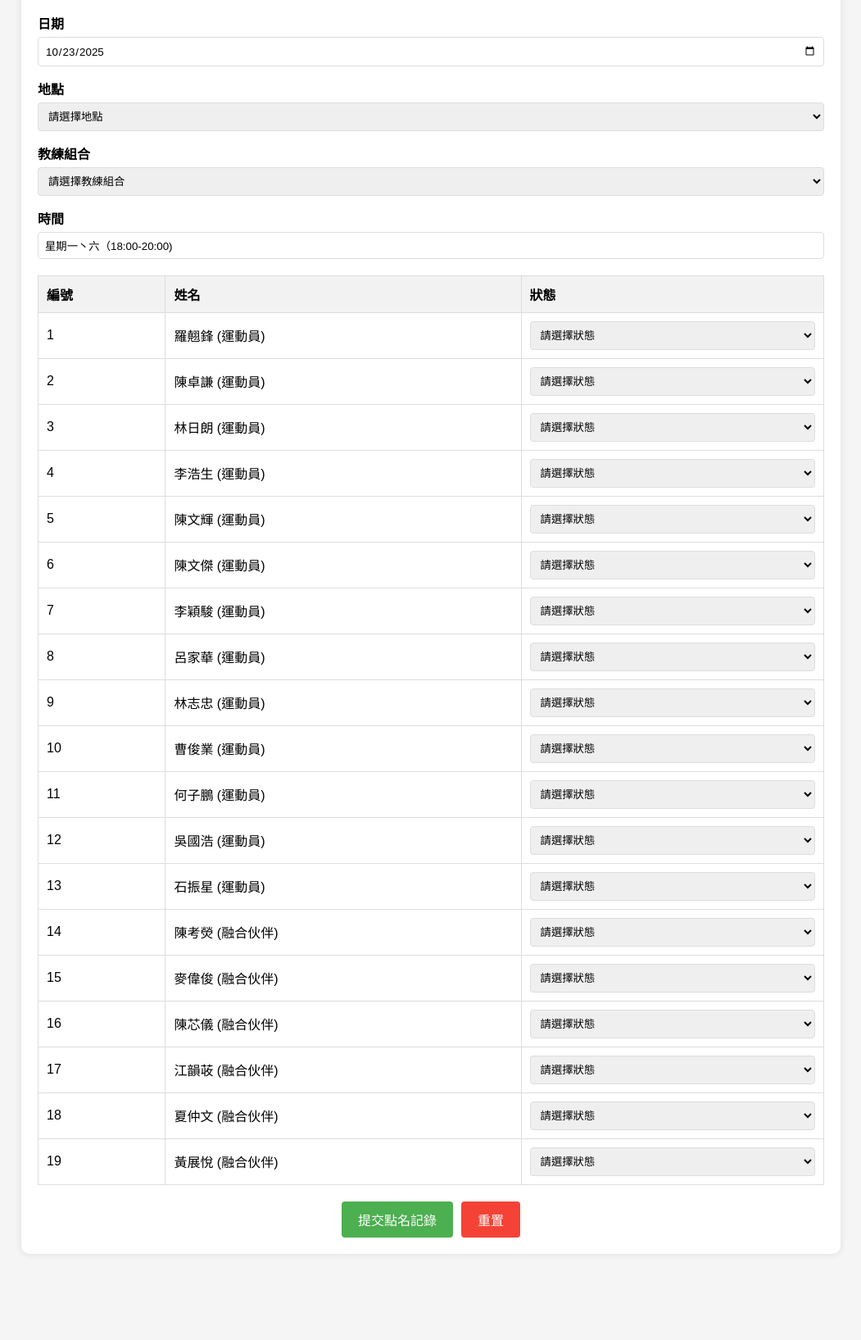
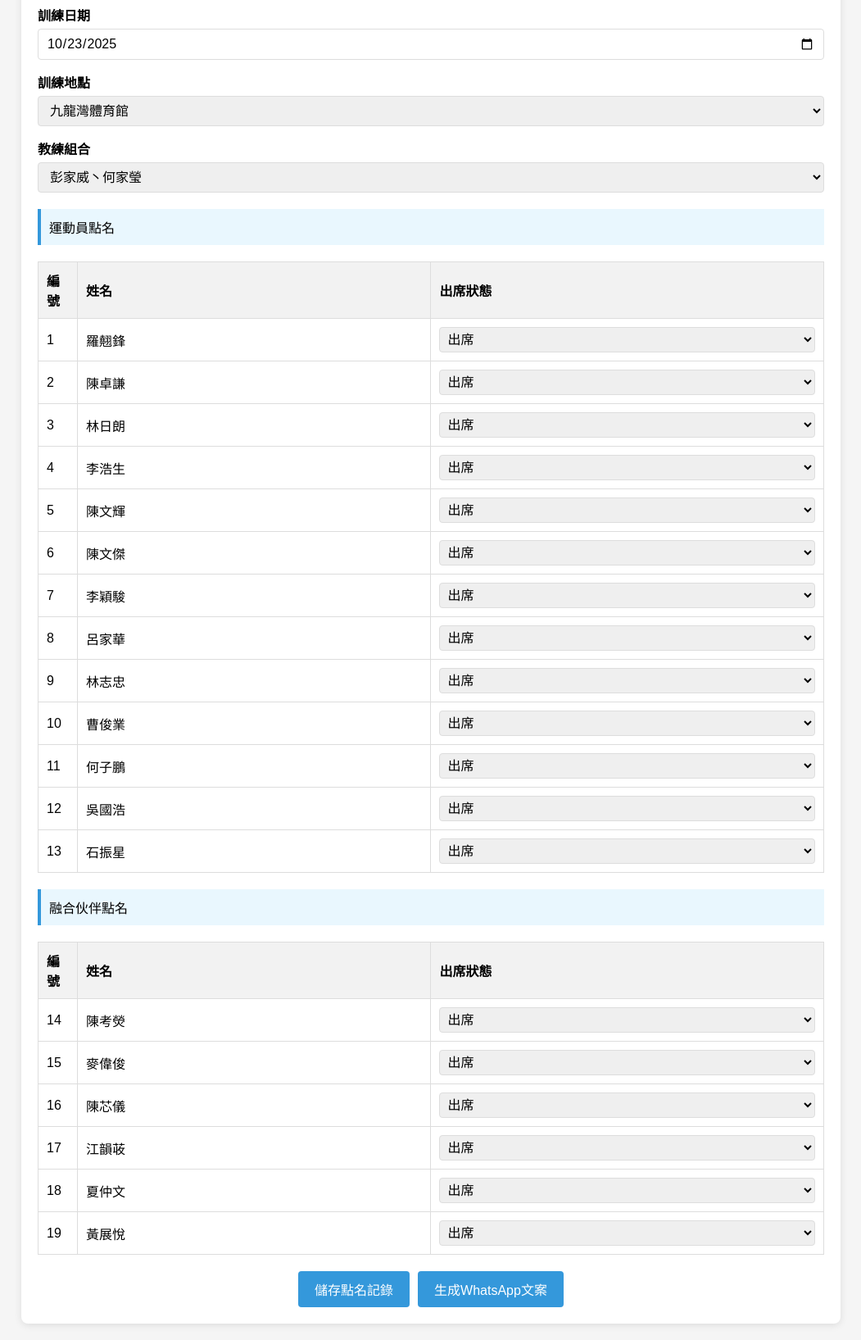
Before and after one commit to sing-netizen/Floorball-Roll-call-sheet_02, a plain HTML site: page index.html in a window 1280 px wide. Shown: the part 121-1756 px from the top of the page at 82% size, without its empty margins (114-1165 px from the left). Before the commit the page ends 1671 px from the top, so only its background shows below. Drawn offline with Linux system fonts and the light colour scheme.

Commit message:
FLB-25-B06(04

```diff
--- a/index.html
+++ b/index.html
@@ -1,5 +1,5 @@
 <!DOCTYPE html>
-<html lang="zh-TW">
+<html lang="zh-Hant">
 <head>
     <meta charset="UTF-8">
     <meta name="viewport" content="width=device-width, initial-scale=1.0">
@@ -7,25 +7,25 @@
     <style>
         * {
             box-sizing: border-box;
-            font-family: "Microsoft JhengHei", "微軟正黑體", sans-serif;
+            font-family: "Microsoft JhengHei", Arial, sans-serif;
         }
         body {
-            background-color: #f5f5f5;
             margin: 0;
             padding: 20px;
+            background-color: #f5f5f5;
         }
         .container {
             max-width: 1000px;
             margin: 0 auto;
             background-color: white;
             padding: 20px;
-            border-radius: 10px;
-            box-shadow: 0 0 10px rgba(0,0,0,0.1);
+            border-radius: 8px;
+            box-shadow: 0 2px 10px rgba(0,0,0,0.1);
         }
         h1 {
             text-align: center;
             color: #2c3e50;
-            margin-bottom: 30px;
+            margin-bottom: 20px;
         }
         .form-group {
             margin-bottom: 15px;
@@ -37,9 +37,10 @@
         }
         select, input {
             width: 100%;
-            padding: 8px;
+            padding: 8px 10px;
             border: 1px solid #ddd;
             border-radius: 4px;
+            font-size: 16px;
         }
         table {
             width: 100%;
@@ -53,33 +54,46 @@
         }
         th {
             background-color: #f2f2f2;
+            font-weight: bold;
         }
-        .action-buttons {
+        .status-select {
+            width: 100%;
+            padding: 5px;
+            border: 1px solid #ddd;
+            border-radius: 4px;
+        }
+        .button-group {
+            margin-top: 20px;
             display: flex;
+            gap: 10px;
             justify-content: center;
-            margin-top: 20px;
-            gap: 10px;
         }
         button {
             padding: 10px 20px;
+            background-color: #3498db;
+            color: white;
             border: none;
             border-radius: 4px;
             cursor: pointer;
             font-size: 16px;
         }
-        #submitBtn {
-            background-color: #4CAF50;
-            color: white;
+        button:hover {
+            background-color: #2980b9;
         }
-        #resetBtn {
-            background-color: #f44336;
-            color: white;
+        .whatsapp-output {
+            margin-top: 20px;
+            padding: 15px;
+            background-color: #f9f9f9;
+            border: 1px solid #ddd;
+            border-radius: 4px;
+            white-space: pre-line;
+            font-family: monospace;
         }
-        .attendance-summary {
+        .section-title {
+            background-color: #e9f7fe;
+            padding: 10px;
             margin-top: 20px;
-            padding: 10px;
-            background-color: #f9f9f9;
-            border-radius: 4px;
+            border-left: 4px solid #3498db;
         }
     </style>
 </head>
@@ -87,16 +101,14 @@
     <div class="container">
         <h1>軟式曲棍球技術改良訓練班點名系統</h1>
 
-        <form id="attendanceForm">
         <div class="form-group">
-                <label for="date">日期</label>
-                <input type="date" id="date" name="date" required>
+            <label for="trainingDate">訓練日期</label>
+            <input type="date" id="trainingDate">
         </div>
 
         <div class="form-group">
-                <label for="location">地點</label>
-                <select id="location" name="location" required>
-                    <option value="">請選擇地點</option>
+            <label for="location">訓練地點</label>
+            <select id="location">
                 <option value="九龍灣體育館">九龍灣體育館</option>
                 <option value="紅磡市政大廈體育館">紅磡市政大廈體育館</option>
                 <option value="九龍灣運動場">九龍灣運動場</option>
@@ -104,9 +116,8 @@
         </div>
 
         <div class="form-group">
-                <label for="coach">教練組合</label>
-                <select id="coach" name="coach" required>
-                    <option value="">請選擇教練組合</option>
+            <label for="coachGroup">教練組合</label>
+            <select id="coachGroup">
                 <option value="彭家威丶何家瑩">彭家威丶何家瑩</option>
                 <option value="何昌恆丶何家瑩">何昌恆丶何家瑩</option>
                 <option value="彭家威">彭家威</option>
@@ -115,58 +126,55 @@
             </select>
         </div>
 
-            <div class="form-group">
-                <label>時間</label>
-                <input type="text" value="星期一丶六（18:00-20:00)" readonly>
-            </div>
-
-            <table>
+        <div class="section-title">運動員點名</div>
+        <table id="athletesTable">
             <thead>
                 <tr>
-                        <th>編號</th>
-                        <th>姓名</th>
-                        <th>狀態</th>
+                    <th width="5%">編號</th>
+                    <th width="45%">姓名</th>
+                    <th width="50%">出席狀態</th>
                 </tr>
             </thead>
-                <tbody id="attendanceTable">
+            <tbody id="athletesList">
                 <!-- 運動員列表將由JavaScript生成 -->
             </tbody>
         </table>
 
-            <div class="action-buttons">
-                <button type="button" id="submitBtn">提交點名記錄</button>
-                <button type="button" id="resetBtn">重置</button>
+        <div class="section-title">融合伙伴點名</div>
+        <table id="partnersTable">
+            <thead>
+                <tr>
+                    <th width="5%">編號</th>
+                    <th width="45%">姓名</th>
+                    <th width="50%">出席狀態</th>
+                </tr>
+            </thead>
+            <tbody id="partnersList">
+                <!-- 融合伙伴列表將由JavaScript生成 -->
+            </tbody>
+        </table>
+
+        <div class="button-group">
+            <button id="saveBtn">儲存點名記錄</button>
+            <button id="generateWhatsAppBtn">生成WhatsApp文案</button>
         </div>
-        </form>
 
-        <div class="attendance-summary" id="summary" style="display:none;">
-            <h3>點名摘要</h3>
-            <div id="summaryContent"></div>
+        <div class="whatsapp-output" id="whatsappOutput" style="display:none;">
+            <!-- WhatsApp文案將在這裡顯示 -->
         </div>
     </div>
 
     <script>
-        // 運動員和融合伙伴名單
-        const participants = [
-            { id: 1, name: "羅翹鋒", type: "運動員" },
-            { id: 2, name: "陳卓謙", type: "運動員" },
-            { id: 3, name: "林日朗", type: "運動員" },
-            { id: 4, name: "李浩生", type: "運動員" },
-            { id: 5, name: "陳文輝", type: "運動員" },
-            { id: 6, name: "陳文傑", type: "運動員" },
-            { id: 7, name: "李穎駿", type: "運動員" },
-            { id: 8, name: "呂家華", type: "運動員" },
-            { id: 9, name: "林志忠", type: "運動員" },
-            { id: 10, name: "曹俊業", type: "運動員" },
-            { id: 11, name: "何子鵬", type: "運動員" },
-            { id: 12, name: "吳國浩", type: "運動員" },
-            { id: 13, name: "石振星", type: "運動員" },
-            { id: 14, name: "陳考熒", type: "融合伙伴" },
-            { id: 15, name: "麥偉俊", type: "融合伙伴" },
-            { id: 16, name: "陳芯儀", type: "融合伙伴" },
-            { id: 17, name: "江韻荍", type: "融合伙伴" },
-            { id: 18, name: "夏仲文", type: "融合伙伴" },
-            { id: 19, name: "黃展悅", type: "融合伙伴" }
+        // 運動員名單
+        const athletes = [
+            "羅翹鋒", "陳卓謙", "林日朗", "李浩生", "陳文輝",
+            "陳文傑", "李穎駿", "呂家華", "林志忠", "曹俊業",
+            "何子鵬", "吳國浩", "石振星"
+        ];
+
+        // 融合伙伴名單
+        const partners = [
+            "陳考熒", "麥偉俊", "陳芯儀", "江韻荍", "夏仲文", "黃展悅"
         ];
 
         // 狀態選項
@@ -179,136 +187,116 @@
             { value: "C", text: "出外比賽" }
         ];
 
-        // 初始化表格
-        function initializeTable() {
-            const tableBody = document.getElementById("attendanceTable");
-            tableBody.innerHTML = "";
+        // 初始化頁面
+        document.addEventListener('DOMContentLoaded', function() {
+            // 設置默認日期為今天
+            const today = new Date();
+            const formattedDate = today.toISOString().split('T')[0];
+            document.getElementById('trainingDate').value = formattedDate;
 
-            participants.forEach(participant => {
-                const row = document.createElement("tr");
-
-                // 編號
-                const idCell = document.createElement("td");
-                idCell.textContent = participant.id;
-                row.appendChild(idCell);
-
-                // 姓名
-                const nameCell = document.createElement("td");
-                nameCell.textContent = `${participant.name} (${participant.type})`;
-                row.appendChild(nameCell);
-
-                // 狀態下拉選單
-                const statusCell = document.createElement("td");
-                const select = document.createElement("select");
-                select.name = `status_${participant.id}`;
-                select.required = true;
-
-                // 添加預設選項
-                const defaultOption = document.createElement("option");
-                defaultOption.value = "";
-                defaultOption.textContent = "請選擇狀態";
-                defaultOption.disabled = true;
-                defaultOption.selected = true;
-                select.appendChild(defaultOption);
-
-                // 添加狀態選項
-                statusOptions.forEach(option => {
-                    const optionElement = document.createElement("option");
-                    optionElement.value = option.value;
-                    optionElement.textContent = option.text;
-                    select.appendChild(optionElement);
+            // 生成運動員表格
+            const athletesList = document.getElementById('athletesList');
+            athletes.forEach((name, index) => {
+                const row = document.createElement('tr');
+                row.innerHTML = `
+                    <td>${index + 1}</td>
+                    <td>${name}</td>
+                    <td>
+                        <select class="status-select" data-type="athlete" data-id="${index}">
+                            ${statusOptions.map(option =>
+                                `<option value="${option.value}">${option.text}</option>`
+                            ).join('')}
+                        </select>
+                    </td>
+                `;
+                athletesList.appendChild(row);
             });
 
-                statusCell.appendChild(select);
-                row.appendChild(statusCell);
-
-                tableBody.appendChild(row);
-            });
-        }
-
-        // 生成摘要
-        function generateSummary() {
-            const date = document.getElementById("date").value;
-            const location = document.getElementById("location").value;
-            const coach = document.getElementById("coach").value;
-
-            let summaryHTML = `
-                <p><strong>課程名稱：</strong>軟式曲棍球技術改良訓練班</p>
-                <p><strong>日期：</strong>${date}</p>
-                <p><strong>時間：</strong>星期一丶六（18:00-20:00)</p>
-                <p><strong>地點：</strong>${location}</p>
-                <p><strong>教練組合：</strong>${coach}</p>
-                <p><strong>點名記錄：</strong></p>
-                <ul>
+            // 生成融合伙伴表格
+            const partnersList = document.getElementById('partnersList');
+            partners.forEach((name, index) => {
+                const row = document.createElement('tr');
+                row.innerHTML = `
+                    <td>${index + 14}</td>
+                    <td>${name}</td>
+                    <td>
+                        <select class="status-select" data-type="partner" data-id="${index}">
+                            ${statusOptions.map(option =>
+                                `<option value="${option.value}">${option.text}</option>`
+                            ).join('')}
+                        </select>
+                    </td>
                 `;
-
-            participants.forEach(participant => {
-                const statusSelect = document.querySelector(`select[name="status_${participant.id}"]`);
-                const statusValue = statusSelect.value;
-                const statusText = statusOptions.find(option => option.value === statusValue)?.text || "未選擇";
-
-                summaryHTML += `<li>${participant.name} (${participant.type}): ${statusText}</li>`;
+                partnersList.appendChild(row);
             });
 
-            summaryHTML += `</ul>`;
-
-            document.getElementById("summaryContent").innerHTML = summaryHTML;
-            document.getElementById("summary").style.display = "block";
-
-            return summaryHTML;
-        }
-
-        // 上傳到WhatsApp
-        function uploadToWhatsApp(summary) {
-            // 這裡使用正規表達式去除HTML標籤，只保留純文本
-            const plainTextSummary = summary.replace(/<[^>]*>/g, "");
-
-            // 編碼文本以用於URL
-            const encodedText = encodeURIComponent(plainTextSummary);
-
-            // 創建WhatsApp分享鏈接
-            const whatsappUrl = `https://wa.me/?text=${encodedText}`;
-
-            // 在新窗口打開WhatsApp
-            window.open(whatsappUrl, '_blank');
-        }
-
-        // 頁面載入時初始化
-        document.addEventListener("DOMContentLoaded", function() {
-            // 設置今天的日期為預設值
-            const today = new Date();
-            const formattedDate = today.toISOString().split('T')[0];
-            document.getElementById("date").value = formattedDate;
-
-            // 初始化表格
-            initializeTable();
-
-            // 提交按鈕事件
-            document.getElementById("submitBtn").addEventListener("click", function() {
-                // 檢查表單是否有效
-                if (!document.getElementById("attendanceForm").checkValidity()) {
-                    alert("請填寫所有必填欄位");
-                    return;
-                }
-
-                // 生成摘要
-                const summary = generateSummary();
-
-                // 詢問是否上傳到WhatsApp
-                if (confirm("點名記錄已生成，是否上傳到WhatsApp？")) {
-                    uploadToWhatsApp(summary);
-                }
+            // 儲存按鈕事件
+            document.getElementById('saveBtn').addEventListener('click', function() {
+                alert('點名記錄已儲存！');
+                // 這裡可以添加實際的儲存邏輯
             });
 
-            // 重置按鈕事件
-            document.getElementById("resetBtn").addEventListener("click", function() {
-                if (confirm("確定要重置所有資料嗎？")) {
-                    document.getElementById("attendanceForm").reset();
-                    document.getElementById("summary").style.display = "none";
-                    initializeTable();
-                }
+            // 生成WhatsApp文案按鈕事件
+            document.getElementById('generateWhatsAppBtn').addEventListener('click', function() {
+                generateWhatsAppMessage();
             });
         });
+
+        // 生成WhatsApp文案
+        function generateWhatsAppMessage() {
+            const date = document.getElementById('trainingDate').value;
+            const location = document.getElementById('location').value;
+            const coachGroup = document.getElementById('coachGroup').value;
+
+            // 格式化日期
+            const formattedDate = new Date(date).toLocaleDateString('zh-Hant', {
+                year: 'numeric',
+                month: 'long',
+                day: 'numeric'
+            });
+
+            // 收集出席狀態
+            let athletesStatus = [];
+            document.querySelectorAll('#athletesList .status-select').forEach((select, index) => {
+                const status = select.value;
+                const statusText = statusOptions.find(opt => opt.value === status).text;
+                athletesStatus.push(`${index + 1}. ${athletes[index]} - ${statusText}`);
+            });
+
+            let partnersStatus = [];
+            document.querySelectorAll('#partnersList .status-select').forEach((select, index) => {
+                const status = select.value;
+                const statusText = statusOptions.find(opt => opt.value === status).text;
+                partnersStatus.push(`${index + 14}. ${partners[index]} - ${statusText}`);
+            });
+
+            // 生成WhatsApp文案
+            const whatsappMessage = `軟式曲棍球技術改良訓練班點名記錄
+
+日期：${formattedDate}
+時間：18:00-20:00
+地點：${location}
+教練組合：${coachGroup}
+
+運動員出席情況：
+${athletesStatus.join('\n')}
+
+融合伙伴出席情況：
+${partnersStatus.join('\n')}
+
+*狀態說明：*
+出席 - 正常出席訓練
+請假 - 已事先請假
+無故缺席 - 未出席且未請假
+遲到 - 訓練開始後到達
+病假 - 因病請假
+出外比賽 - 因參加比賽請假`;
+
+            // 顯示文案
+            const output = document.getElementById('whatsappOutput');
+            output.textContent = whatsappMessage;
+            output.style.display = 'block';
+        }
     </script>
 </body>
 </html>
```
Lines whose indentation alone changed are shown as unchanged.
